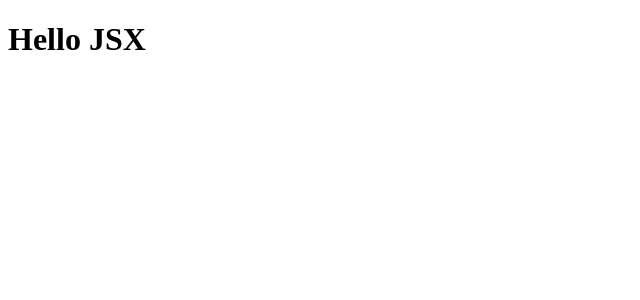
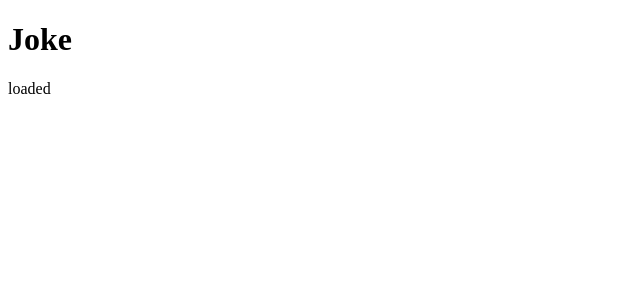
Before and after one commit to adjfks/react-learning, a React (Create React App) app in the folder packages/my-app/: page / in a window 1280 px wide. Shown: the top 300 px of the page, without its empty margins (0-640 px from the left). Built offline with nearby package versions, Linux system fonts and the light colour scheme.

Commit message:
add: 条件渲染

```diff
--- a/packages/my-app/src/index.js
+++ b/packages/my-app/src/index.js
@@ -1,5 +1,18 @@
 import React from 'react'
 import ReactDOM from 'react-dom'
 
-const title = <h1>Hello JSX</h1>
-ReactDOM.render(title, document.getElementById('root'))
+const name = 'Joke'
+const title = <h1>{name}</h1>
+
+const isLoding = false
+const getContent = () => {
+  return isLoding ? <div>loading</div> : <div>loaded</div>
+}
+
+const main = (
+  <div>
+    {title}
+    {getContent()}
+  </div>
+)
+ReactDOM.render(main, document.getElementById('root'))
```
